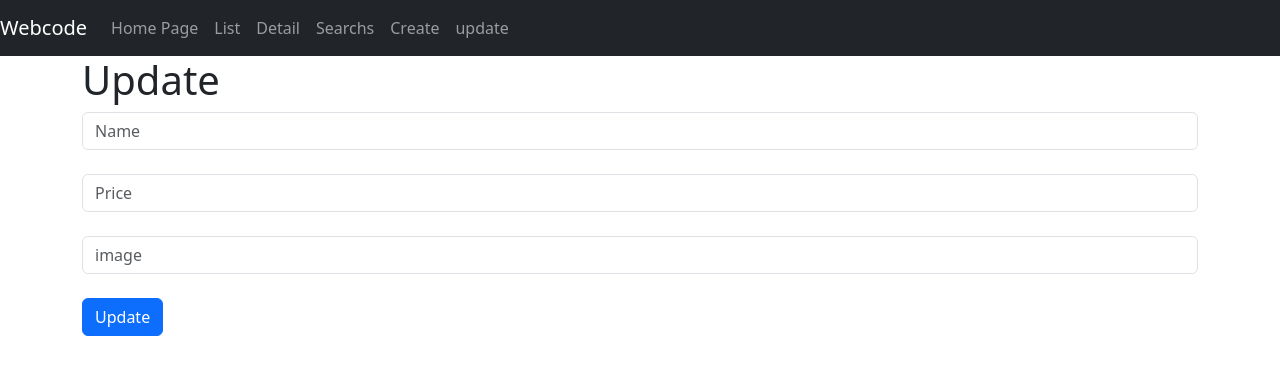
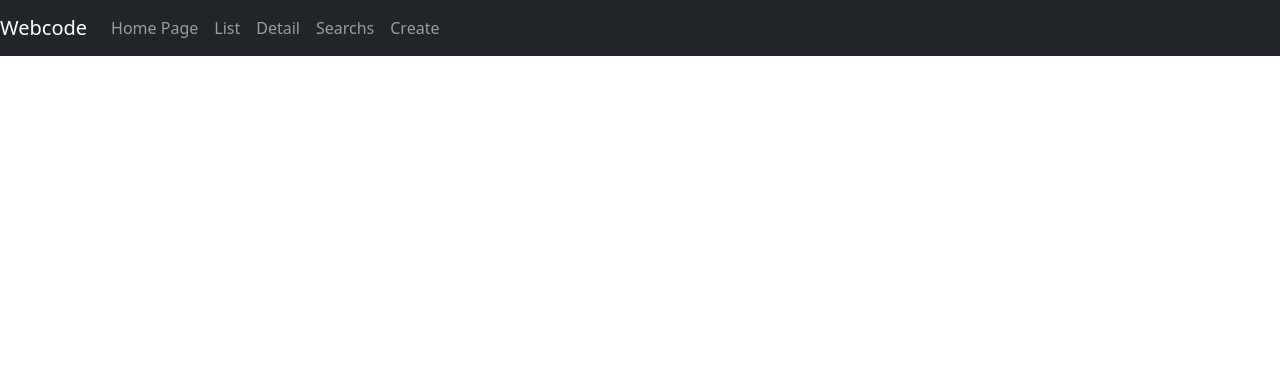
Before and after one commit to rajrachchh14/react-examples, a React (Create React App) app: page /update in a window 1280 px wide. Shown: the top 374 px of the page. Built offline with nearby package versions, Linux system fonts and the light colour scheme.

Commit message:
Error Solve

```diff
--- a/src/App.js
+++ b/src/App.js
@@ -36,10 +36,10 @@ export default function App() {
         <Route path="/create">
           <Create />
         </Route>
-
-        <Route path="/update">
+        <Route path="/update/:id" render={props => <Update {...props} />} />
+        {/* <Route path="/update">
           <Update />
-        </Route>
+        </Route> */}
       </Router>
     </>
   );
--- a/src/Pages/List.js
+++ b/src/Pages/List.js
@@ -1,19 +1,18 @@
 import React from 'react';
 import { useEffect, useState } from 'react';
-
+import { Link } from 'react-router-dom';
 function List() {
   const [user, setsUser] = useState([]);
   // https://apitesting78.000webhostapp.com/data.json
   useEffect(() => {
-    // fetch('Api/File.json').then(data => {
-    fetch('https://json-server-azq8ss--3000.local.webcontainer.io/posts').then(
-      data => {
-        data.json().then(result => {
-          console.log(result.data);
-          setsUser(result.data);
-        });
-      }
-    );
+    fetch('Api/File.json').then(data => {
+      // fetch('https://json-server-azq8ss--3000.local.webcontainer.io/posts').then(
+      // data => {
+      data.json().then(result => {
+        console.log(result.data);
+        setsUser(result.data);
+      });
+    });
   }, []);
 
   return (
@@ -29,8 +28,8 @@ function List() {
                   <th>id</th>
                   <th>Name</th>
                   <th>Price</th>
-
                   <th>Image</th>
+                  <th>Action</th>
                 </tr>
               </thead>
               <tbody>
@@ -41,6 +40,9 @@ function List() {
                         <td>{item.name}</td>
                         <td>{item.price}</td>
                         <td>{item.image}</td>
+                        <td>
+                          <Link to={'/update/' + item.id}>Edit</Link>
+                        </td>
                       </tr>
                     ))
                   : 'else'}
--- a/src/Pages/Topbar.js
+++ b/src/Pages/Topbar.js
@@ -1,7 +1,7 @@
 import React from 'react';
 import { Navbar, Nav } from 'react-bootstrap'; //  NavLink,
 import { Link } from 'react-router-dom';
-import { BrowserRouter as Router, Route } from 'react-router-dom';
+// import { BrowserRouter as Router, Route } from 'react-router-dom';
 
 function Topbar() {
   return (
@@ -31,12 +31,6 @@ function Topbar() {
           <Nav.Link as={Link} to="/create">
             Create
           </Nav.Link>
-
-          <Nav.Link as={Link} to="/update">
-            update
-          </Nav.Link>
-
-          {/* <Route path="/update/:id" render={props => <Update {...props} />} /> */}
         </Nav>
       </Navbar>
     </>
```
Also changed, not shown: src/Pages/Update.js (+6 -4 lines).
